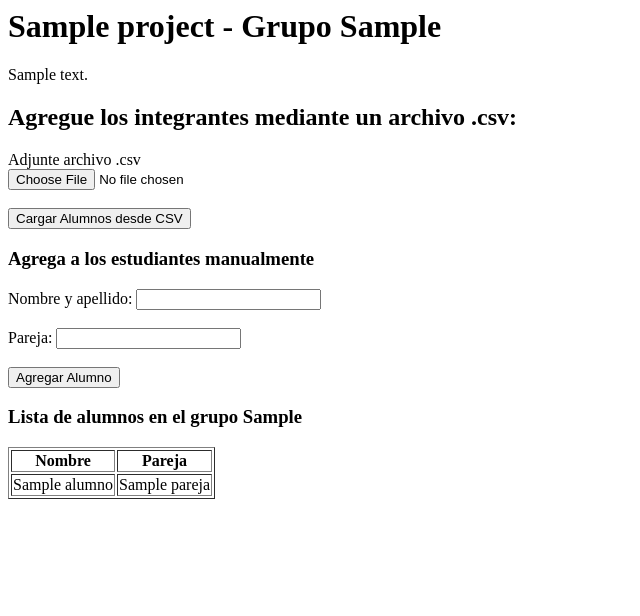
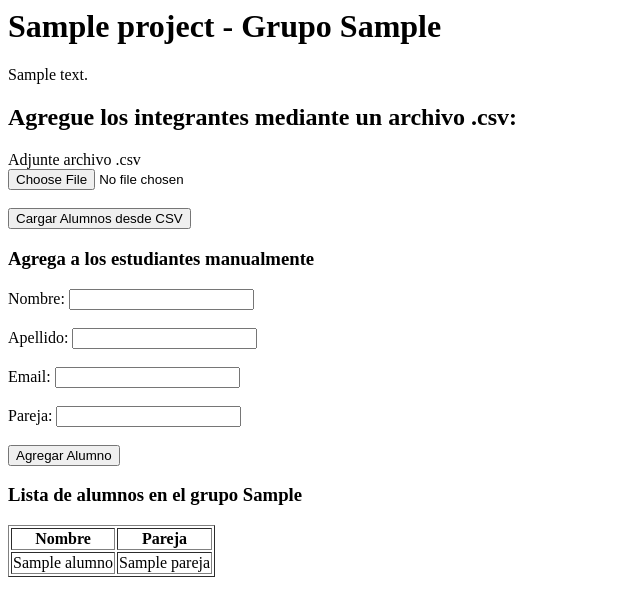
Before and after one commit to Miguelisius/FeedCycle, a Django app: template myapp/templates/registration/project_detail.html in a window 1280 px wide. Shown: the top 616 px of the page, without its empty margins (0-640 px from the left). Run offline with Django 3.2, Linux system fonts and the light colour scheme; the template is opened without the code that fills it: most values are stand-ins (such as "Sample title", 1, 10 or a date in 2020).

Commit message:
Modificado parte de project_detail.html falta modificar vista de alumnos, pero ya se añaden con todos los campos manualmente

```diff
--- a/myapp/templates/registration/project_detail.html
+++ b/myapp/templates/registration/project_detail.html
@@ -23,8 +23,14 @@
         <h3>Agrega a los estudiantes manualmente</h3>
         <form method="POST">
             {% csrf_token %}
-            <label for="nombre">Nombre y apellido:</label>
+            <label for="nombre">Nombre:</label>
             <input type="text" name="nombre" id="nombre" required><br><br>
+
+            <label for="apellido">Apellido:</label>
+            <input type="text" name="apellido" id="apellido" required><br><br>
+
+            <label for="email">Email:</label>
+            <input type="email" name="email" id="email" required><br><br>
 
             <label for="pareja">Pareja:</label>
             <input type="number" name="pareja" id="pareja" required><br><br>
--- a/myapp/views.py
+++ b/myapp/views.py
@@ -92,9 +92,11 @@ def project_detail(request, project_id):
 
         if 'create_alumno' in request.POST:
             nombre_alumno = request.POST.get('nombre')
+            apellido = request.POST.get('apellido')
+            correo = request.POST.get('email')
             pareja = request.POST.get('pareja')
             if nombre_alumno and pareja:
-                Alumno.objects.create(nombre=nombre_alumno, pareja=pareja, grupo=grupo_asignado)
+                Alumno.objects.create(nombre=nombre_alumno, apellido = apellido, email = correo , pareja=pareja, grupo=grupo_asignado)
                 messages.success(request, f'Alumno: {nombre_alumno} agregado exitosamente a la pareja: {pareja}.')
 
     alumnos = Alumno.objects.filter(grupo=grupo_asignado)
```
